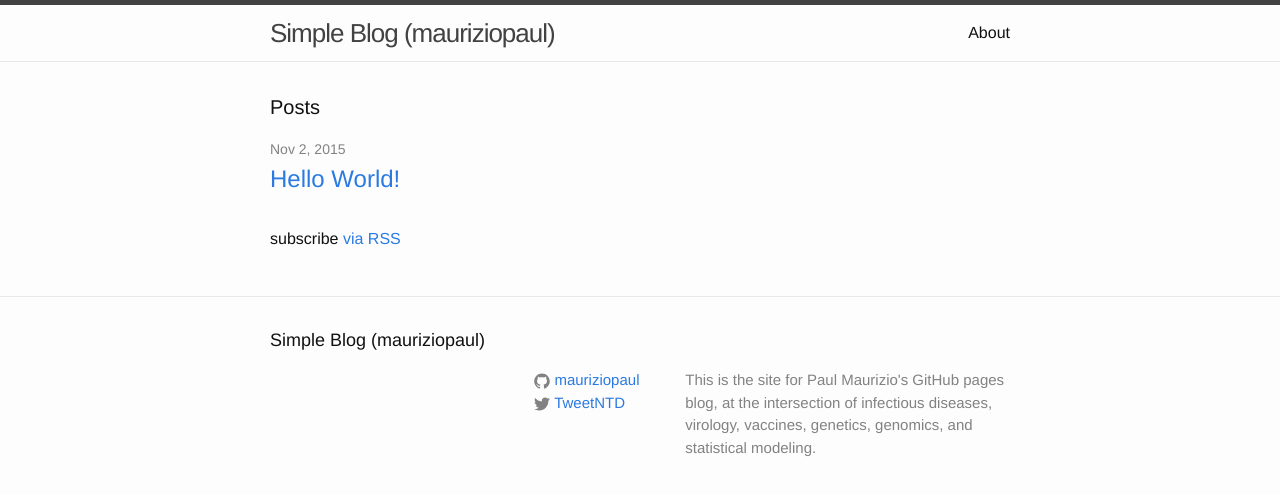
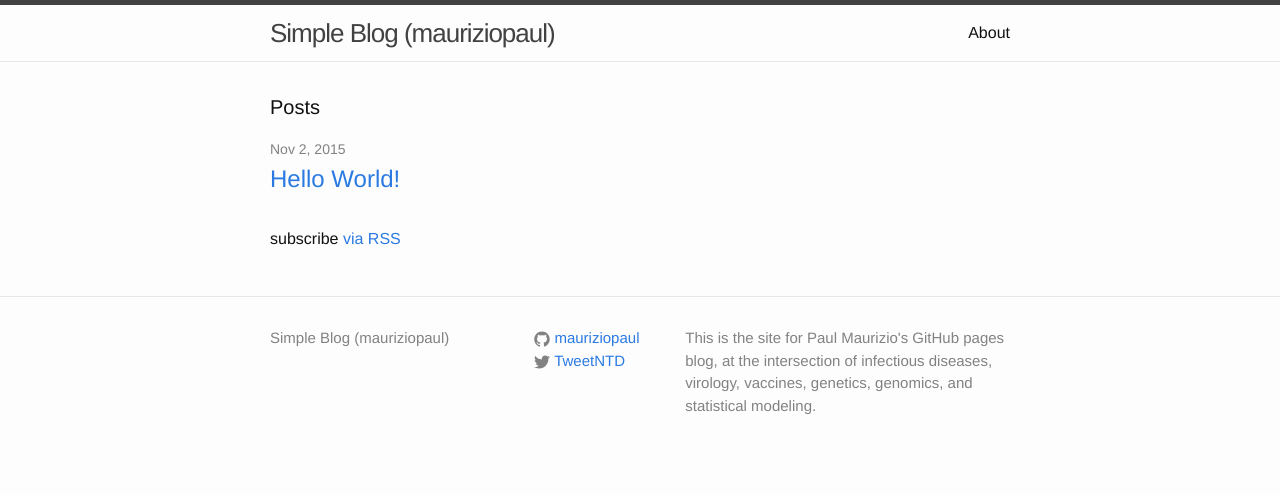
Before and after one commit to mauriziopaul/blog, a Jekyll site: the page built from index.html, in a window 1280 px wide. Shown: the top 495 px of the page. Built offline with Jekyll 4.4.1, drawn with Linux system fonts in a browser that asks for light colours.

Commit message:
Trying a variation, this time removing main footer title

```diff
--- a/_includes/footer.html
+++ b/_includes/footer.html
@@ -2,15 +2,13 @@
 
   <div class="wrapper">
 
-    <h2 class="footer-heading">{{ site.title }}</h2>
-
     <div class="footer-col-wrapper">
       <div class="footer-col footer-col-1">
         <ul class="contact-list">
+	  <li>{{ site.title }}</li>
           <li><a href="mailto:{{ site.email }}">{{ site.email }}</a></li>
         </ul>
       </div>
-
       <div class="footer-col footer-col-2">
         <ul class="social-media-list">
           {% if site.github_username %}
```
